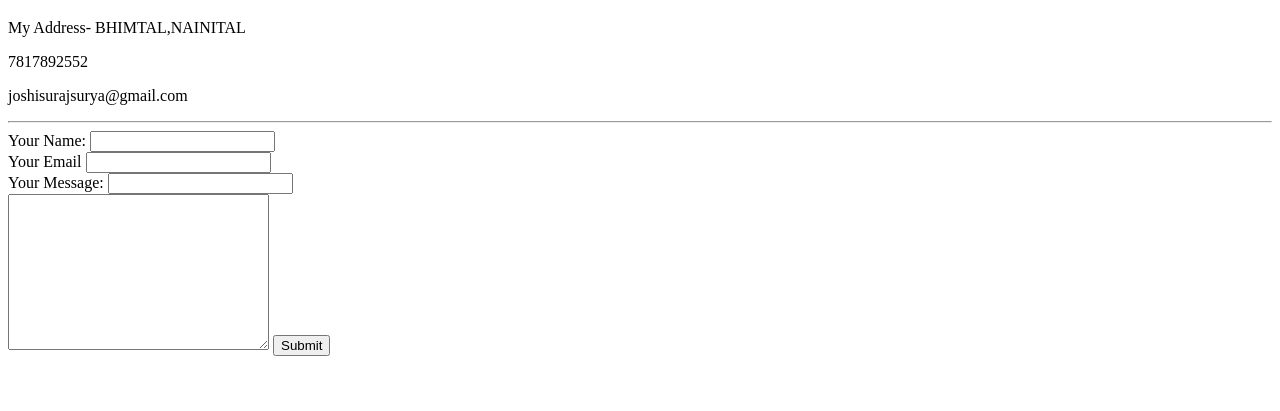
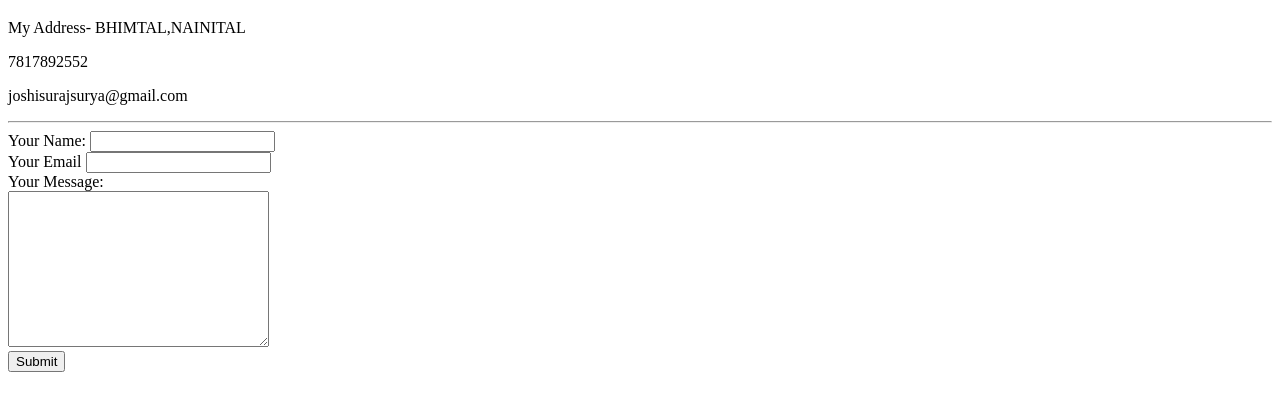
Before and after one commit to surajjoshi786/CV, a plain HTML site: page contact-me.html in a window 1280 px wide. Shown: the part 61-472 px from the top of the page. Drawn offline with Linux system fonts and the light colour scheme.

Commit message:
Update contact-me.html

```diff
--- a/contact-me.html
+++ b/contact-me.html
@@ -1,5 +1,5 @@
 <!DOCTYPE html>
-<html lang="en" dir="ltr">
+<html>
   <head>
     <meta charset="utf-8">
     <title>Contact-me</title>
@@ -10,14 +10,13 @@
     <p> 7817892552</p>
     <p>joshisurajsurya@gmail.com</p>
     <hr>
-    <form  action="mailto:info@landonappbrewery" method="post" enctype="text/plain"
+    <form  action="mailto:joshisurajsurya" method="post" enctype="text/plain"
       <label> Your Name:</label>
       <input type="text" name="Your Name" value=""><br>
       <label>Your Email</label>
         <input type="Email" name="Your Email" value=""><br>
-        <label>Your Message:</label>
-    <input type="Your Message" name="Your Message" value=""><br>
-    <textarea name="name" rows="10" cols="30"></textarea>
+        <label>Your Message:</label><br>
+    <textarea name="Your Message" rows="10" cols="30"></textarea><br>
       <input type="submit" name="">
 
     </form>
```
